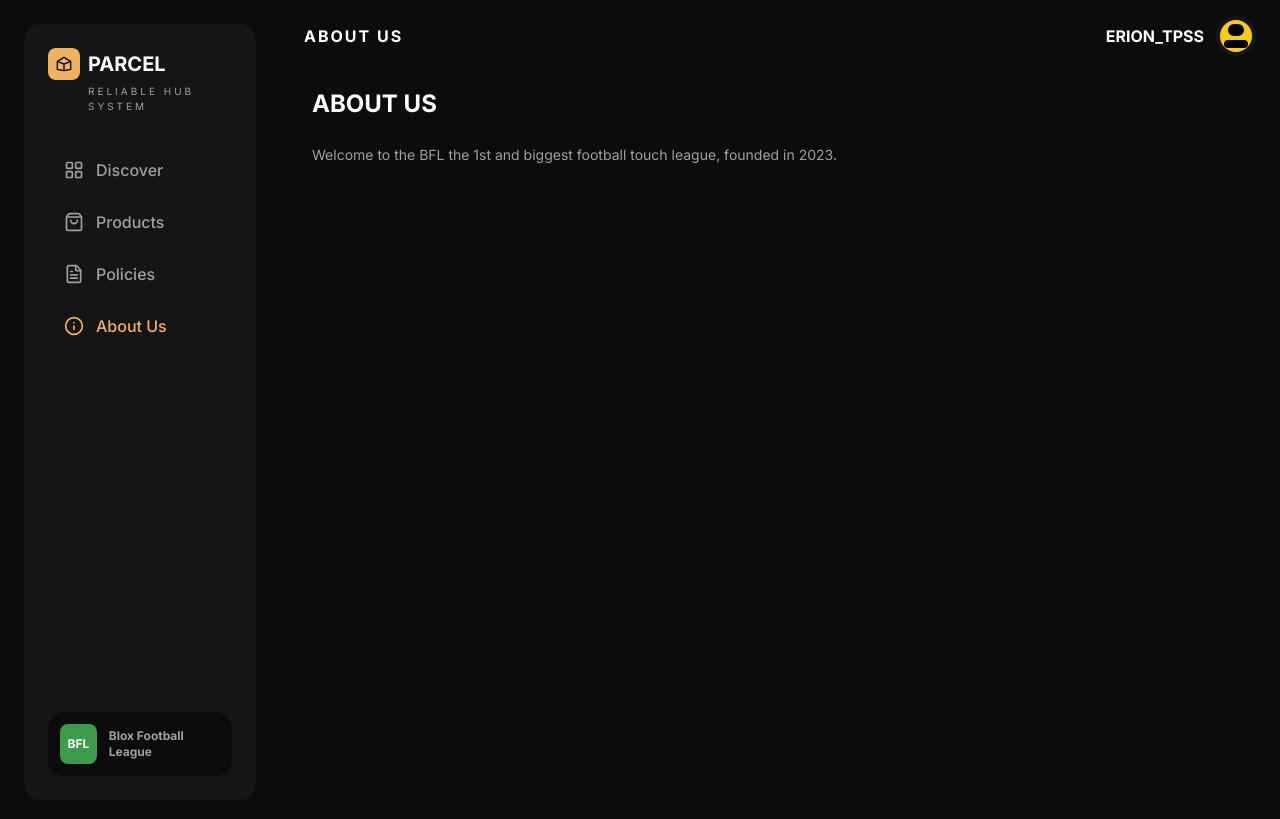
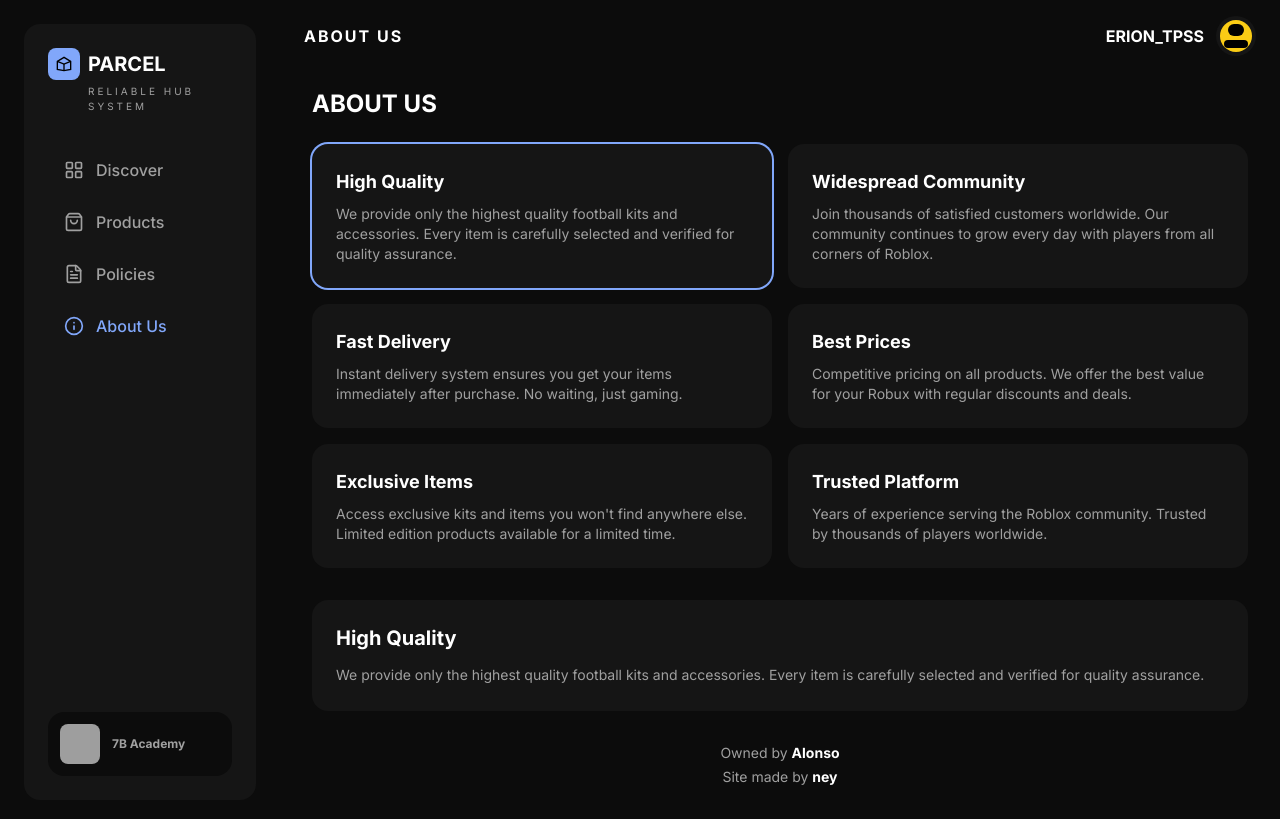
Before and after one commit to neycooks/7b-storee, a Next.js app: page /about in a window 1280 px wide. Built offline with nearby package versions, Linux system fonts and the light colour scheme; grey boxes are pictures that could not be loaded.

Commit message:
Update: new theme color, sidebar widget, homepage, policies/about tabs, animations

```diff
--- a/app/about/page.tsx
+++ b/app/about/page.tsx
@@ -1,10 +1,65 @@
+'use client';
+
+import { useState } from 'react';
+
+const aboutInfo = [
+  {
+    title: 'High Quality',
+    description: 'We provide only the highest quality football kits and accessories. Every item is carefully selected and verified for quality assurance.',
+  },
+  {
+    title: 'Widespread Community',
+    description: 'Join thousands of satisfied customers worldwide. Our community continues to grow every day with players from all corners of Roblox.',
+  },
+  {
+    title: 'Fast Delivery',
+    description: 'Instant delivery system ensures you get your items immediately after purchase. No waiting, just gaming.',
+  },
+  {
+    title: 'Best Prices',
+    description: 'Competitive pricing on all products. We offer the best value for your Robux with regular discounts and deals.',
+  },
+  {
+    title: 'Exclusive Items',
+    description: 'Access exclusive kits and items you won\'t find anywhere else. Limited edition products available for a limited time.',
+  },
+  {
+    title: 'Trusted Platform',
+    description: 'Years of experience serving the Roblox community. Trusted by thousands of players worldwide.',
+  },
+];
+
 export default function About() {
+  const [activeIndex, setActiveIndex] = useState(0);
+
   return (
-    <div className="animate-fade-in max-w-2xl">
+    <div className="animate-fade-in">
       <h1 className="text-white font-bold text-2xl mb-6">ABOUT US</h1>
-      <p className="text-text-muted text-sm leading-relaxed">
-        Welcome to the BFL the 1st and biggest football touch league, founded in 2023.
-      </p>
+
+      <div className="grid grid-cols-2 gap-4">
+        {aboutInfo.map((info, index) => (
+          <div
+            key={index}
+            onClick={() => setActiveIndex(index)}
+            className={`bg-card-bg rounded-card p-6 cursor-pointer transition-all duration-300 hover:scale-[1.02] ${
+              activeIndex === index ? 'ring-2 ring-primary' : ''
+            }`}
+          >
+            <h3 className="text-white font-bold text-lg mb-2">{info.title}</h3>
+            <p className="text-text-muted text-sm">{info.description}</p>
+          </div>
+        ))}
+      </div>
+
+      <div className="mt-8 bg-card-bg rounded-card p-6 animate-fade-in-up" key={activeIndex}>
+        <h3 className="text-white font-bold text-xl mb-3">{aboutInfo[activeIndex].title}</h3>
+        <p className="text-text-muted text-sm leading-relaxed">{aboutInfo[activeIndex].description}</p>
+      </div>
+
+      <div className="mt-8 text-center">
+        <p className="text-text-muted text-sm">Owned by <span className="text-white font-bold">Alonso</span></p>
+        <p className="text-text-muted text-sm mt-1">Site made by <span className="text-white font-bold">ney</span></p>
+      </div>
     </div>
   );
 }
--- a/app/globals.css
+++ b/app/globals.css
@@ -7,7 +7,7 @@
 :root {
   --app-bg: #0C0C0C;
   --card-bg: #151515;
-  --primary: #F3B25E;
+  --primary: #81A7FA;
   --text-primary: #FFFFFF;
   --text-muted: #A0A0A0;
   --border: #222222;
@@ -87,10 +87,55 @@ body {
   }
 }
 
+@keyframes slideInLeft {
+  from {
+    opacity: 0;
+    transform: translateX(-20px);
+  }
+  to {
+    opacity: 1;
+    transform: translateX(0);
+  }
+}
+
+@keyframes slideInRight {
+  from {
+    opacity: 0;
+    transform: translateX(20px);
+  }
+  to {
+    opacity: 1;
+    transform: translateX(0);
+  }
+}
+
+@keyframes scaleIn {
+  from {
+    opacity: 0;
+    transform: scale(0.95);
+  }
+  to {
+    opacity: 1;
+    transform: scale(1);
+  }
+}
+
 .animate-fade-in-up {
-  animation: fadeInUp 0.2s ease-out forwards;
+  animation: fadeInUp 0.3s ease-out forwards;
 }
 
 .animate-fade-in {
-  animation: fadeIn 0.2s ease-out forwards;
+  animation: fadeIn 0.3s ease-out forwards;
 }
+
+.animate-slide-in-left {
+  animation: slideInLeft 0.3s ease-out forwards;
+}
+
+.animate-slide-in-right {
+  animation: slideInRight 0.3s ease-out forwards;
+}
+
+.animate-scale-in {
+  animation: scaleIn 0.3s ease-out forwards;
+}
--- a/app/page.tsx
+++ b/app/page.tsx
@@ -34,21 +34,19 @@ export default function Discover() {
   return (
     <div className="space-y-8 animate-fade-in">
       <div className="grid grid-cols-5 gap-6">
-        <div className="col-span-3 bg-card-bg rounded-lg p-6 relative overflow-hidden min-h-[280px]">
+        <div className="col-span-3 bg-card-bg rounded-lg p-6 relative overflow-hidden min-h-[280px] group cursor-pointer hover:scale-[1.02] transition-transform duration-300">
           <span className="bg-black text-white text-[10px] font-bold px-3 py-1 rounded-full absolute top-4 left-4">
             People&apos;s favourite
           </span>
           <h2 className="text-white font-extrabold text-[48px] leading-tight mt-16">
-            Image Permissions
+            Olise #17 Bayern Munich Third 25-26 SS
           </h2>
-          <p className="text-primary font-bold text-xl mt-4">25R$</p>
+          <p className="text-primary font-bold text-xl mt-4">5R$</p>
         </div>
 
         <div className="col-span-2 bg-card-bg rounded-lg p-6 relative overflow-hidden">
           <div className="absolute top-4 right-4 w-20 h-20 opacity-30">
-            <div className="w-full h-full bg-primary rounded flex items-center justify-center">
-              <span className="text-black font-bold text-xs">7B</span>
-            </div>
+            <img src="https://i.imgur.com/1kygngm.jpeg" alt="7B Store" className="w-full h-full object-contain rounded" />
           </div>
           <h3 className="text-white font-bold text-2xl mt-16">{GROUP_INFO.name}</h3>
           <p className="text-text-muted text-sm mb-3">Official Group Store</p>
@@ -61,15 +59,15 @@ export default function Discover() {
       <div>
         <h3 className="text-white font-bold text-sm tracking-wider mb-6">HUB OVERVIEW</h3>
         <div className="grid grid-cols-3 gap-6">
-          <div className="bg-card-bg rounded-card p-6">
+          <div className="bg-card-bg rounded-card p-6 hover:scale-105 transition-transform duration-300 cursor-pointer">
             <p className="text-text-muted text-xs mb-2">Connected Account</p>
             <p className="text-white font-extrabold text-[32px]">ABRA</p>
           </div>
-          <div className="bg-card-bg rounded-card p-6">
+          <div className="bg-card-bg rounded-card p-6 hover:scale-105 transition-transform duration-300 cursor-pointer">
             <p className="text-text-muted text-xs mb-2">Total Sales</p>
             <p className="text-white font-extrabold text-[32px]">{loading ? '...' : stats.sales}</p>
           </div>
-          <div className="bg-card-bg rounded-card p-6">
+          <div className="bg-card-bg rounded-card p-6 hover:scale-105 transition-transform duration-300 cursor-pointer">
             <p className="text-text-muted text-xs mb-2">Owned Products</p>
             <p className="text-white font-extrabold text-[32px]">{loading ? '...' : stats.products}</p>
           </div>
--- a/app/policies/page.tsx
+++ b/app/policies/page.tsx
@@ -1,10 +1,60 @@
+'use client';
+
+import { useState } from 'react';
+
+const policies = [
+  {
+    title: 'No Scams',
+    description: 'We guarantee 100% legitimate transactions. All items are delivered instantly and verified through Roblox official systems.',
+  },
+  {
+    title: 'Trusted Producers',
+    description: 'All our products come from verified creators and official Roblox partners. Quality guaranteed on every purchase.',
+  },
+  {
+    title: 'Secure Payments',
+    description: 'Your payments are secured through Roblox official currency system. We never handle direct real-money transactions.',
+  },
+  {
+    title: 'Instant Delivery',
+    description: 'All purchases are delivered instantly to your Roblox account. No waiting, no delays.',
+  },
+  {
+    title: 'Refund Policy',
+    description: 'We offer refunds within 24 hours for any undelivered items. Contact support for assistance.',
+  },
+  {
+    title: '24/7 Support',
+    description: 'Our team is available around the clock to help with any questions or issues you may encounter.',
+  },
+];
+
 export default function Policies() {
+  const [activeIndex, setActiveIndex] = useState(0);
+
   return (
-    <div className="animate-fade-in max-w-2xl">
+    <div className="animate-fade-in">
       <h1 className="text-white font-bold text-2xl mb-6">POLICIES</h1>
-      <p className="text-text-muted text-sm leading-relaxed">
-        This Hub does not have any Terms of Service yet. If you are the Hub owner, you can update this under settings.
-      </p>
+
+      <div className="grid grid-cols-2 gap-4">
+        {policies.map((policy, index) => (
+          <div
+            key={index}
+            onClick={() => setActiveIndex(index)}
+            className={`bg-card-bg rounded-card p-6 cursor-pointer transition-all duration-300 hover:scale-[1.02] ${
+              activeIndex === index ? 'ring-2 ring-primary' : ''
+            }`}
+          >
+            <h3 className="text-white font-bold text-lg mb-2">{policy.title}</h3>
+            <p className="text-text-muted text-sm">{policy.description}</p>
+          </div>
+        ))}
+      </div>
+
+      <div className="mt-8 bg-card-bg rounded-card p-6 animate-fade-in-up" key={activeIndex}>
+        <h3 className="text-white font-bold text-xl mb-3">{policies[activeIndex].title}</h3>
+        <p className="text-text-muted text-sm leading-relaxed">{policies[activeIndex].description}</p>
+      </div>
     </div>
   );
 }
--- a/components/ProductModal.tsx
+++ b/components/ProductModal.tsx
@@ -46,8 +46,8 @@ export default function ProductModal({ product, onClose, onPurchase, onShowCheck
               <Star
                 key={star}
                 size={20}
-                fill={star <= product.rating ? '#F3B25E' : 'none'}
-                stroke={star <= product.rating ? '#F3B25E' : '#A0A0A0'}
+                fill={star <= product.rating ? '#81A7FA' : 'none'}
+                stroke={star <= product.rating ? '#81A7FA' : '#A0A0A0'}
               />
             ))}
           </div>
--- a/components/Sidebar.tsx
+++ b/components/Sidebar.tsx
@@ -47,12 +47,10 @@ export default function Sidebar() {
         })}
       </nav>
 
-      <div className="bg-app-bg rounded-card p-3 flex items-center gap-3">
-        <div className="w-10 h-10 bg-[#3D9C4C] rounded-sm flex items-center justify-center text-white font-bold text-xs">
-          BFL
-        </div>
-        <span className="text-text-muted text-xs font-bold">Blox Football League</span>
-      </div>
+      <a href="https://discord.gg/A7BK2qnX97" target="_blank" rel="noopener noreferrer" className="bg-app-bg rounded-card p-3 flex items-center gap-3 hover:bg-border transition-colors cursor-pointer">
+        <img src="https://i.imgur.com/h4cpcUg.gif" alt="7B Academy" className="w-10 h-10 rounded-sm object-cover" />
+        <span className="text-text-muted text-xs font-bold">7B Academy</span>
+      </a>
     </aside>
   );
 }
--- a/tailwind.config.ts
+++ b/tailwind.config.ts
@@ -11,7 +11,7 @@ const config: Config = {
       colors: {
         'app-bg': '#0C0C0C',
         'card-bg': '#151515',
-        primary: '#F3B25E',
+        primary: '#81A7FA',
         'text-primary': '#FFFFFF',
         'text-muted': '#A0A0A0',
         border: '#222222',
```
